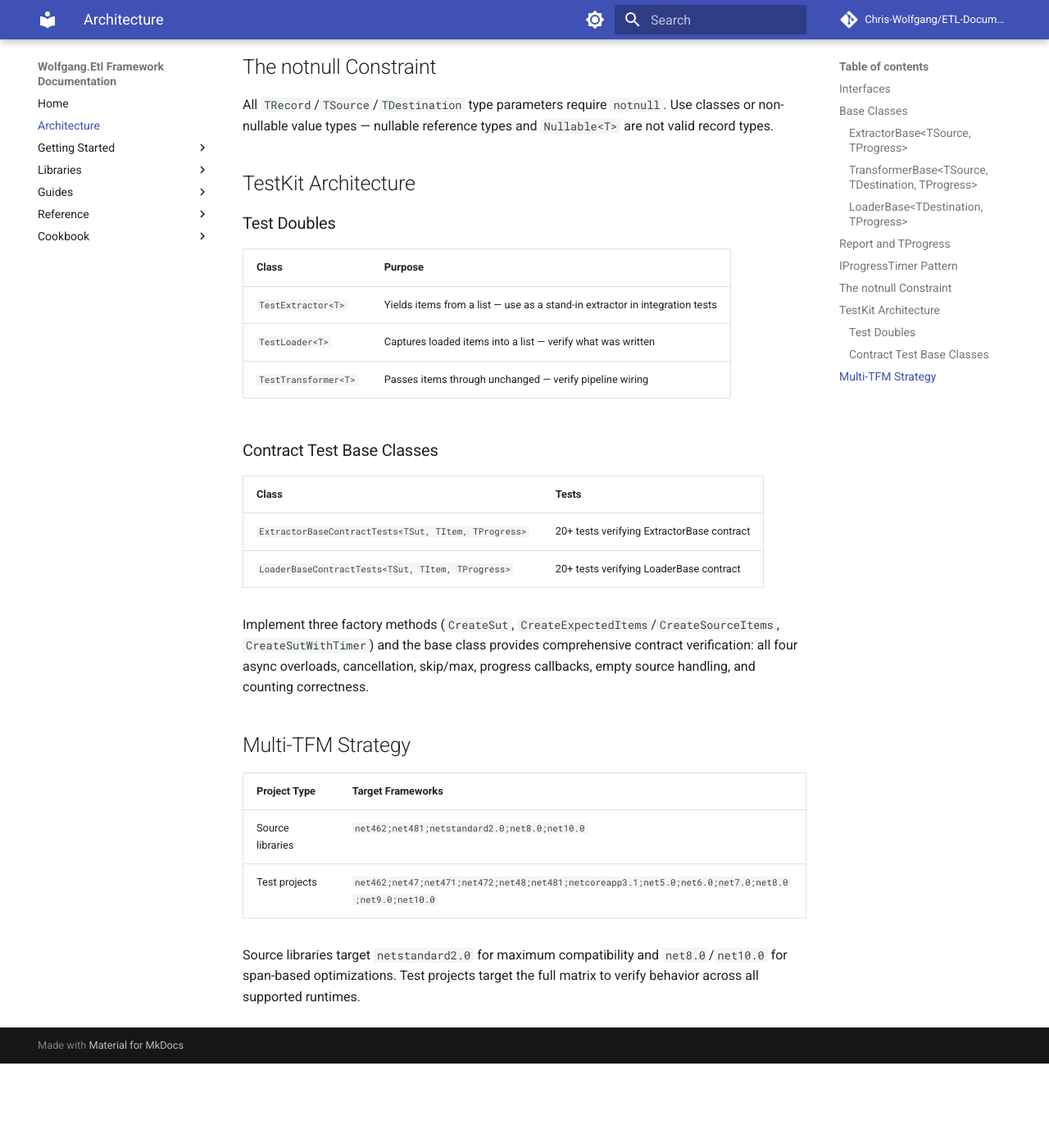
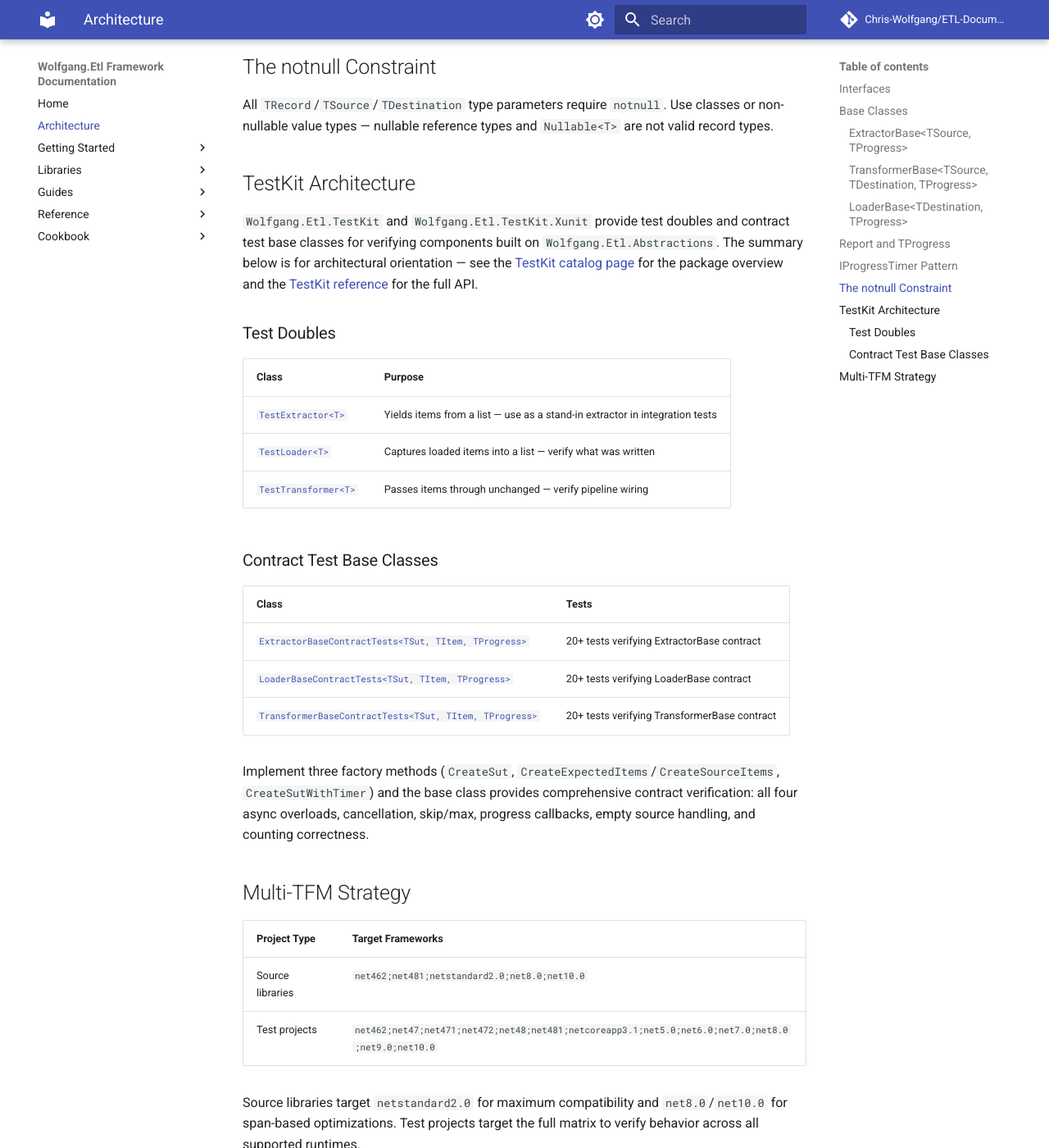
Before and after one commit to Chris-Wolfgang/ETL-Documentation, an MkDocs documentation site: the page built from docs/architecture.md, in a window 1280 px wide and 1400 px high, scrolled down 4217 px. Shown: the whole window at 82% size. Built offline with MkDocs 1.6.1 and Material for MkDocs 9.7.7, drawn with Linux system fonts in a browser that asks for light colours; comment, search, counter and statistics services are not loaded; before the commit the page ends 5514 px from its top, so only the background shows below that.

Commit message:
Add TestKit catalog page and link architecture.md to it
Adds a libraries/testkit.md catalog entry alongside the existing
libraries/{fixedwidth,dbclient,xml,json}.md pages, gives the
architecture.md TestKit Architecture section links into the existing
detailed reference page, and adds the missing TransformerBaseContractTests
row to the contract-test table.

## docs/libraries/testkit.md (new)

Catalog-style overview of `Wolfgang.Etl.TestKit` and `Wolfgang.Etl.TestKit.Xunit`
matching the shape of the other library pages: meta table with NuGet
badges + dependencies + TFMs + source link, then "What it does",
"When to use it", "When to use something else", "Quick example", and
"More detail" pointing at the existing reference/testkit.md and the
ETL-Test-Kit source repo.

Both packages share one catalog entry because they ship together and
are conceptually a single feature (test infrastructure).

## docs/architecture.md

TestKit Architecture section gains:
- Lead-in paragraph naming both packages and pointing readers at the
  new libraries/testkit.md catalog entry and the existing
  reference/testkit.md API reference.
- All five class names in the two tables linked to reference/testkit.md
  (using the page top rather than per-section anchors -- generic-type
  angle-bracket anchors are fragile, and a reader landing on the page
  can scroll/Ctrl-F).
- Missing TransformerBaseContractTests<TSut, TItem, TProgress> row
  added to the Contract Test Base Classes table. Placed at the end
  to preserve the existing alphabetical (E-L-T) ordering, which will
  be reordered to flow order (E-T-L) as part of issue #24's sweep.

## docs/libraries/index.md

- Intro reframed: "Catalog of the libraries and packages" instead of
  "ETL libraries", since TestKit is testing infrastructure, not an
  extractor/loader implementation.
- Section split into "Format-specific extractor and loader
  implementations" (the original four) and "Testing infrastructure"
  (the new TestKit entry).

## mkdocs.yml

Adds `TestKit: libraries/testkit.md` at the end of the Libraries nav
block.

Co-Authored-By: Claude Opus 4.6 <noreply@anthropic.com>

```diff
--- a/docs/architecture.md
+++ b/docs/architecture.md
@@ -96,20 +96,23 @@ All `TRecord`/`TSource`/`TDestination` type parameters require `notnull`. Use cl
 
 ## TestKit Architecture
 
+`Wolfgang.Etl.TestKit` and `Wolfgang.Etl.TestKit.Xunit` provide test doubles and contract test base classes for verifying components built on `Wolfgang.Etl.Abstractions`. The summary below is for architectural orientation — see the [TestKit catalog page](libraries/testkit.md) for the package overview and the [TestKit reference](reference/testkit.md) for the full API.
+
 ### Test Doubles
 
 | Class | Purpose |
 |-------|---------|
-| `TestExtractor<T>` | Yields items from a list — use as a stand-in extractor in integration tests |
-| `TestLoader<T>` | Captures loaded items into a list — verify what was written |
-| `TestTransformer<T>` | Passes items through unchanged — verify pipeline wiring |
+| [`TestExtractor<T>`](reference/testkit.md) | Yields items from a list — use as a stand-in extractor in integration tests |
+| [`TestLoader<T>`](reference/testkit.md) | Captures loaded items into a list — verify what was written |
+| [`TestTransformer<T>`](reference/testkit.md) | Passes items through unchanged — verify pipeline wiring |
 
 ### Contract Test Base Classes
 
 | Class | Tests |
 |-------|-------|
-| `ExtractorBaseContractTests<TSut, TItem, TProgress>` | 20+ tests verifying ExtractorBase contract |
-| `LoaderBaseContractTests<TSut, TItem, TProgress>` | 20+ tests verifying LoaderBase contract |
+| [`ExtractorBaseContractTests<TSut, TItem, TProgress>`](reference/testkit.md) | 20+ tests verifying ExtractorBase contract |
+| [`LoaderBaseContractTests<TSut, TItem, TProgress>`](reference/testkit.md) | 20+ tests verifying LoaderBase contract |
+| [`TransformerBaseContractTests<TSut, TItem, TProgress>`](reference/testkit.md) | 20+ tests verifying TransformerBase contract |
 
 Implement three factory methods (`CreateSut`, `CreateExpectedItems`/`CreateSourceItems`, `CreateSutWithTimer`) and the base class provides comprehensive contract verification: all four async overloads, cancellation, skip/max, progress callbacks, empty source handling, and counting correctness.
 
--- a/mkdocs.yml
+++ b/mkdocs.yml
@@ -55,6 +55,7 @@ nav:
     - DbClient: libraries/dbclient.md
     - XML: libraries/xml.md
     - JSON: libraries/json.md
+    - TestKit: libraries/testkit.md
   - Guides:
     - guides/index.md
     - Pipeline Composition: guides/pipeline-composition.md
```
Also changed, not shown: docs/libraries/index.md (+9 -1 lines), docs/libraries/testkit.md (added, +66 -0 lines).
